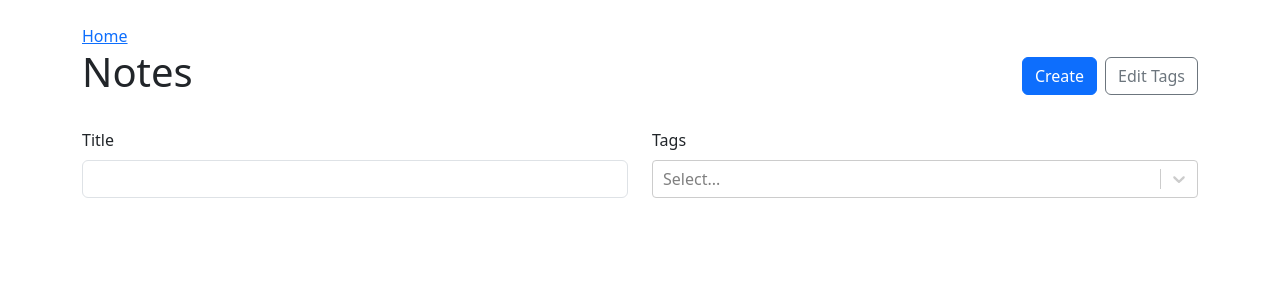
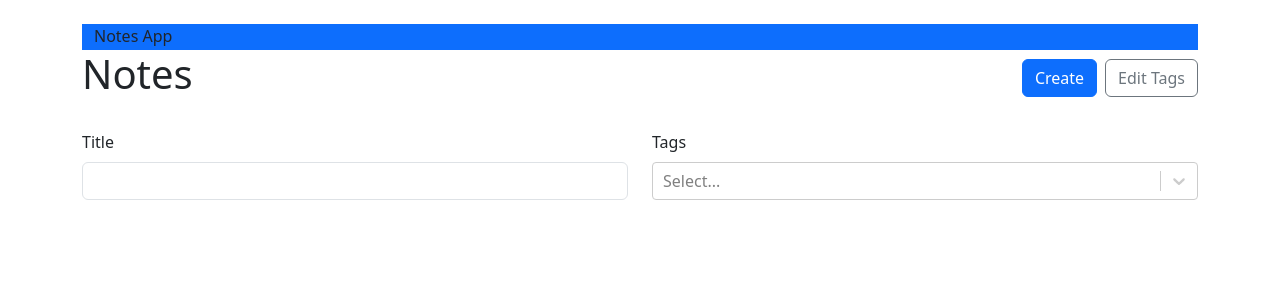
Before and after one commit to EvoAnt/Notes-App, a React (Vite) app: page / in a window 1280 px wide. Shown: the top 300 px of the page. Built offline with nearby package versions, Linux system fonts and the light colour scheme.

Commit message:
added more to navbar

```diff
--- a/src/Navbar.tsx
+++ b/src/Navbar.tsx
@@ -1,13 +1,12 @@
-import { Nav } from "react-bootstrap";
-import { Link } from "react-router-dom";
+import { Container, Nav, NavbarBrand, NavbarToggle } from "react-bootstrap";
 
 const Navbar = () => {
   return (
-    <Nav>
-      <div>
-        <Link to="/">Home</Link>
-      </div>
-
+    <Nav className="bg-primary">
+      <Container>
+        <NavbarBrand href='#home'>Notes App</NavbarBrand>
+        <NavbarToggle aria-controls="basic-navbar-nav" />
+      </Container>
     </Nav>
   );
 };
```
